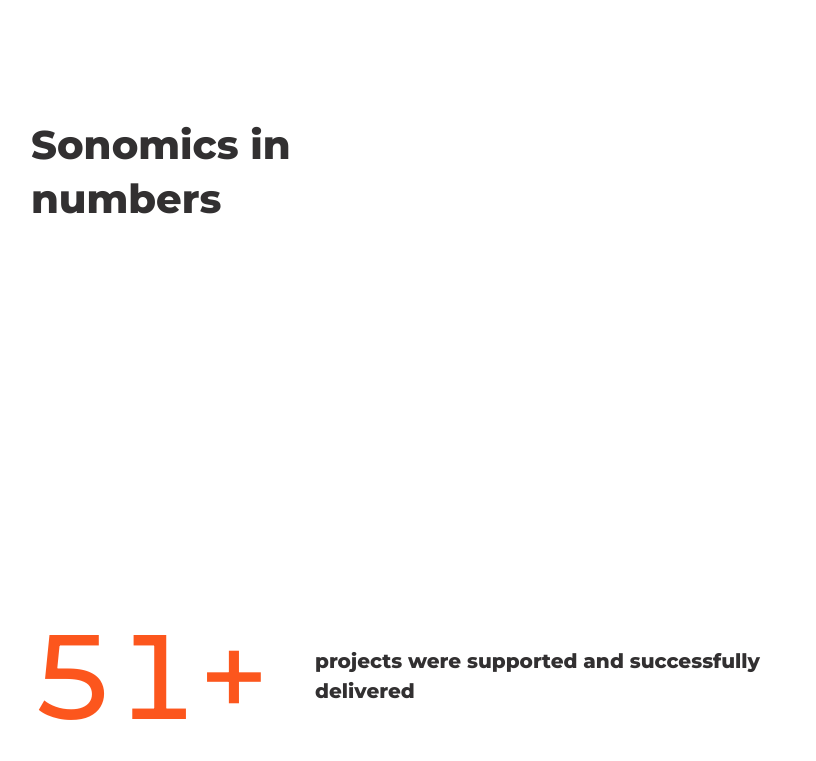
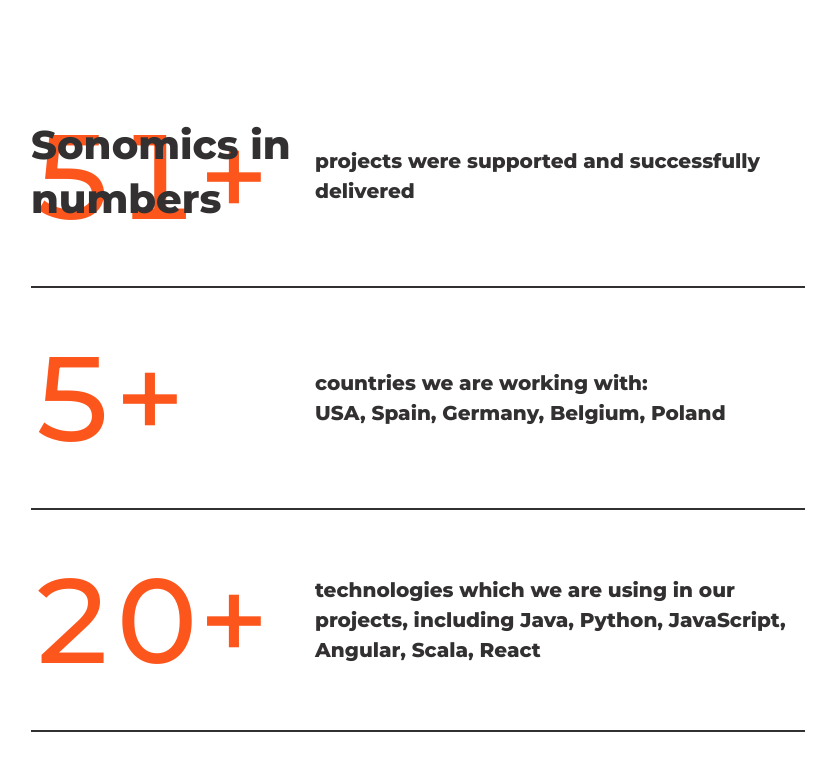
Before and after one commit to skabanets/sonomics, a React (Vite) app: page /about in a window 1280 px wide. Shown: the part 1319-2080 px from the top of the page, without its empty margins (257-1073 px from the left). Built offline with nearby package versions, Linux system fonts and the light colour scheme.

Commit message:
Add sticky header with offset before section ends

```diff
--- a/src/sections/About/SonomicsNumbers.tsx
+++ b/src/sections/About/SonomicsNumbers.tsx
@@ -9,12 +9,12 @@ export const SonomicsNumbers = () => {
     <section className="py-[100px]">
       <div className="container relative">
         <motion.h2
-          className="sticky top-[100px] z-10 w-[300px] pb-[500px] pt-[20px]"
+          className="sticky top-[100px] z-10 w-[300px] pt-[20px] after:block after:h-[500px] after:content-['''']"
           {...opacityFade}
         >
           Sonomics in numbers
         </motion.h2>
-        <ul className="ml-auto mt-[-128px] w-[774px] overflow-hidden">
+        <ul className="ml-auto mt-[-628px] w-[774px] overflow-hidden">
           {sonomicsNumbers.map(({ title, number }, index) => (
             <motion.li
               initial={{ opacity: 0 }}
```
